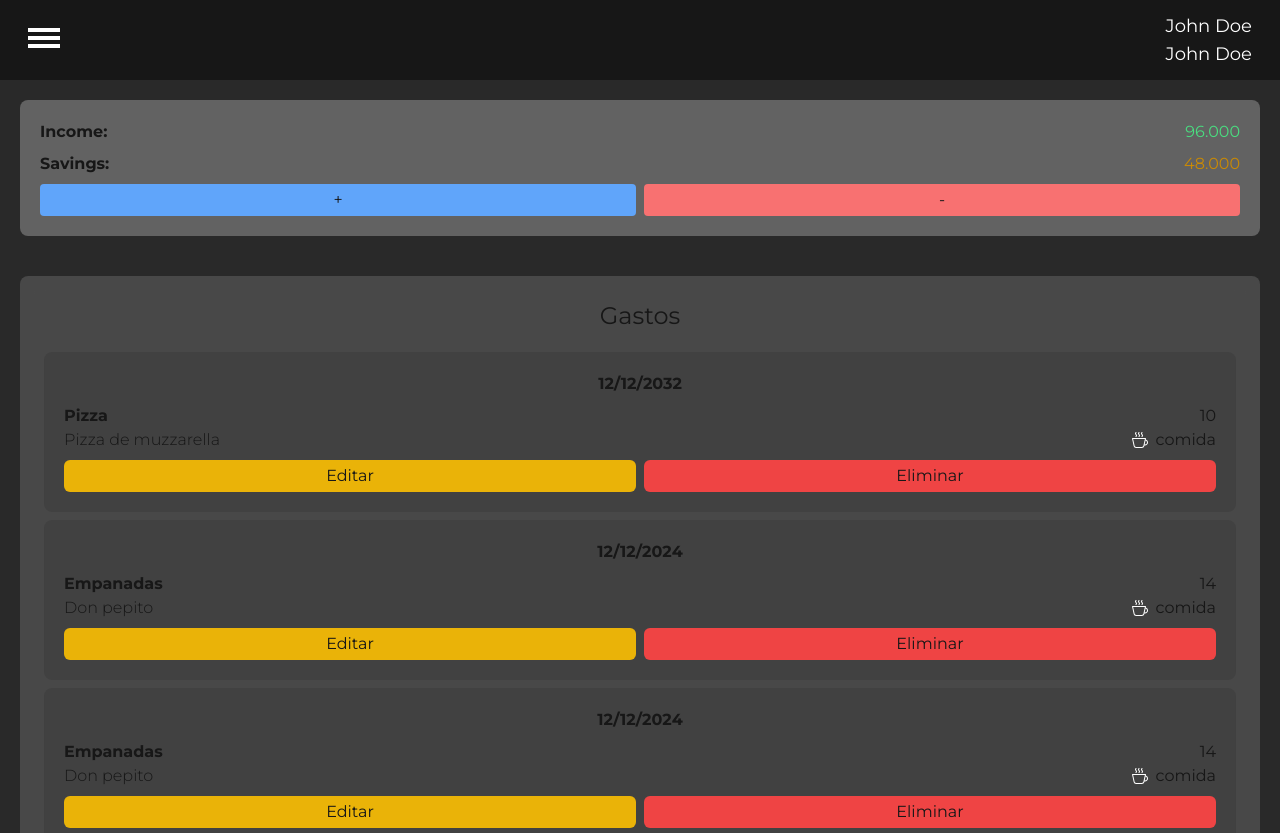
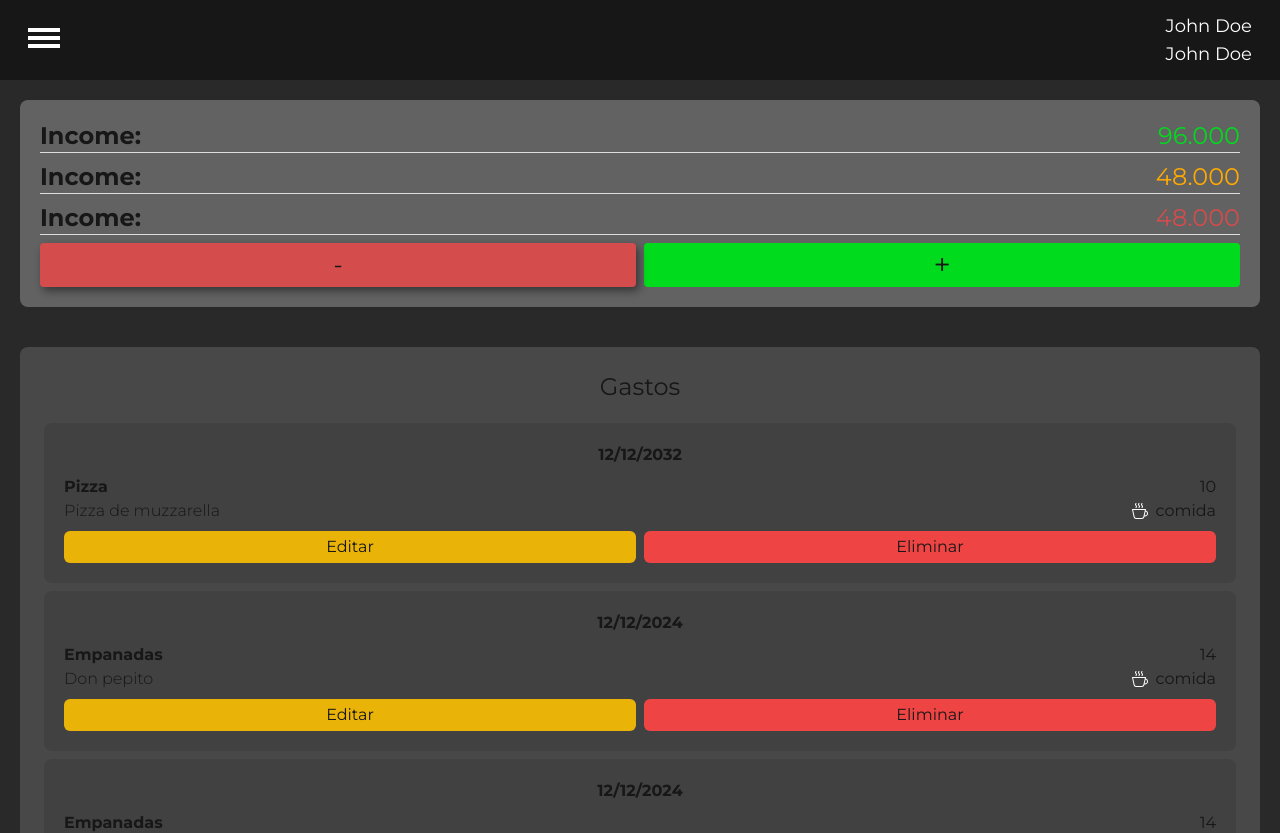
Before and after one commit to Lau-szutner/Money-Mind, a Next.js app in the folder frontend/: page / in a window 1280 px wide. Shown: the top 833 px of the page. Built offline with nearby package versions, Linux system fonts and the light colour scheme.

Commit message:
agrego css

```diff
--- a/frontend/src/app/components/Balance.jsx
+++ b/frontend/src/app/components/Balance.jsx
@@ -18,32 +18,37 @@ export const Balance = ({ balance, saving, monthly }) => {
   };
   return (
     <div className="w-full">
-      <div className="bg-bgComponents p-5 rounded-lg m-5">
+      <div className="bg-bgComponents p-5 rounded-lg m-5 text-2xl">
         <div className="flex flex-col gap-2 width-full">
-          <div className="width-full flex justify-between">
-            <p className="font-bold">Income:</p>
-            <p className="text-green-400">{balance}</p>
-          </div>
-          <div className="width-full flex justify-between">
-            <p className="font-bold">Savings:</p>
-            <p className="text-yellow-600">{saving}</p>
+          <div className="width-full flex justify-between  border-b border-b-whiteText">
+            <p className="font-bold ">Income:</p>
+            <p className="text-greenIn">{balance}</p>
           </div>
 
+          <div className="width-full flex justify-between  border-b border-b-whiteText">
+            <p className="font-bold ">Income:</p>
+            <p className="text-[#FFAA00]">{saving}</p>
+          </div>
+
+          <div className="width-full flex justify-between  border-b border-b-whiteText">
+            <p className="font-bold ">Income:</p>
+            <p className="text-redSpend">{saving}</p>
+          </div>
           {/* <li>{`Ahorro: ${saving}`}</li>
           <li>{`Gasto total mes: ${monthly}`}</li> */}
         </div>
         <div className="flex justify-between gap-2 mt-2">
           <button
-            className="py-1 bg-blue-400 rounded w-full"
+            className="py-1 bg-redSpend rounded w-full drop-shadow-[3px_4px_4px_rgba(0,0,0,0.45)]"
             onClick={handleNewIncome}
           >
-            +
+            -
           </button>
           <button
-            className="py-1 bg-red-400 rounded w-full"
+            className="py-1 bg-greenIn rounded w-full text-3xl "
             onClick={handleAddSpend}
           >
-            -
+            +
           </button>
         </div>
       </div>
```
